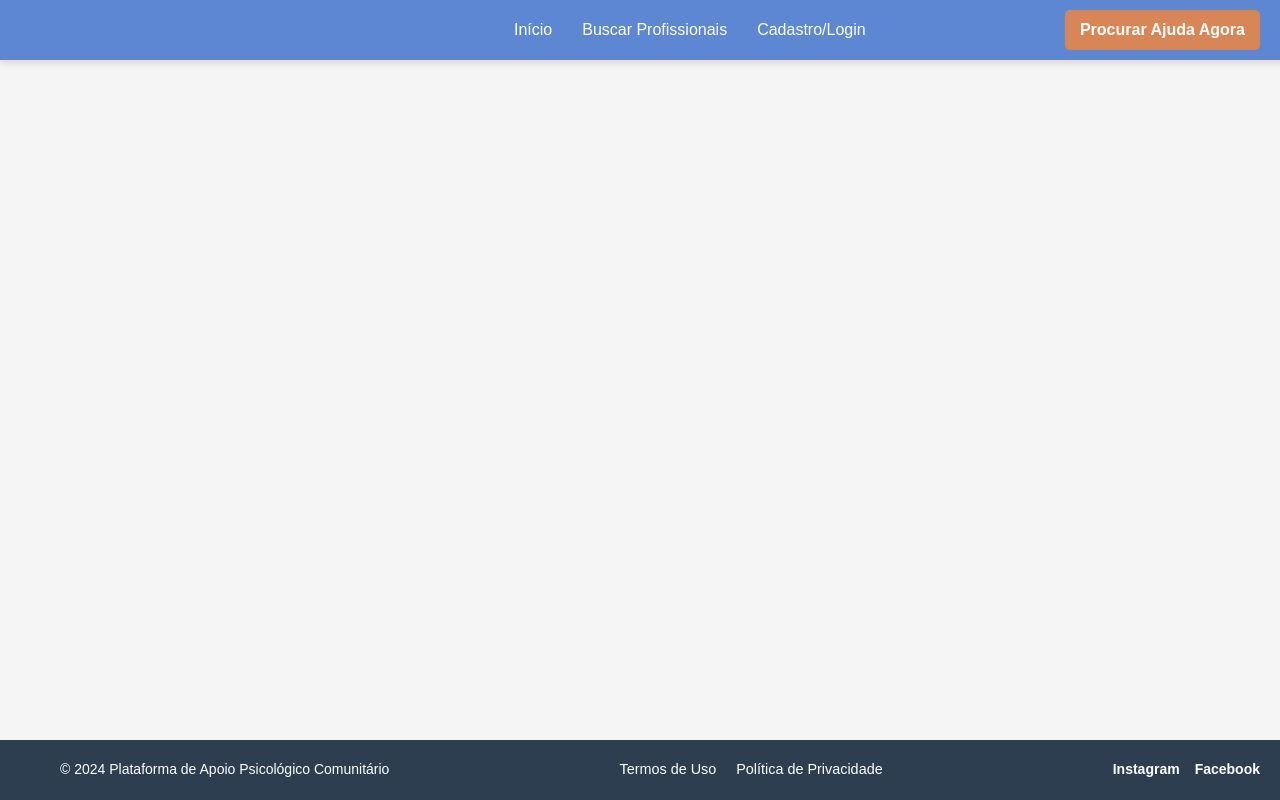
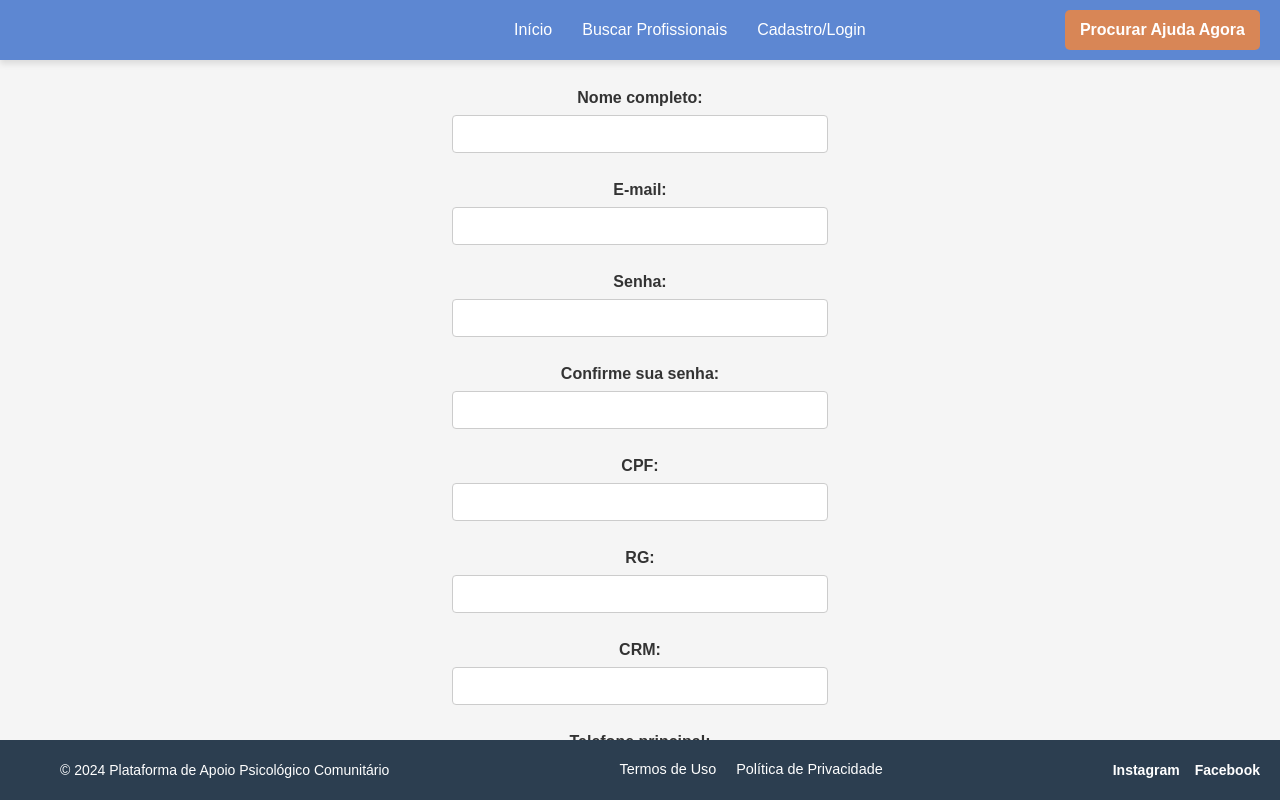
Before and after one commit to gusmrtns/plataforma-de-apoio-psicologico-comunitario, a React (Vite) app in the folder plataforma-apoio/: page /cadastroProfissional in a window 1280 px wide. Built offline with nearby package versions, Linux system fonts and the light colour scheme.

Commit message:
feat: Pagina de cadastro Profissional

```diff
--- a/plataforma-apoio/src/App.jsx
+++ b/plataforma-apoio/src/App.jsx
@@ -4,8 +4,10 @@ import { BrowserRouter as Router, Routes, Route } from "react-router-dom";
 import Home from "./pages/Home";
 import Login from "./pages/Login";
 import Cadastro from "./pages/Cadastro";
+import CadastroProfissional from './pages/cadastroProfissional';
 import Footer from "./components/Footer";
 import Navbar from "./components/Navbar";
+
 
 function App() {
   return (
@@ -15,6 +17,7 @@ function App() {
         <Route path="/" element={<Home />} />
         <Route path="/login" element={<Login />} />
         <Route path="/cadastro" element={<Cadastro />} />
+        <Route path="/cadastroProfissional" element={<CadastroProfissional />} />
       </Routes>
       <Footer />
     </Router>
--- /dev/null
+++ b/plataforma-apoio/src/pages/cadastroProfissional.jsx
@@ -0,0 +1,167 @@
+import React, { useState } from "react";
+import "../styles/cadastroProfissional.css";
+
+const CadastroProfissional = () => {
+  const [formData, setFormData] = useState({
+    nome: "",
+    email: "",
+    senha: "",
+    confirmarSenha: "",
+    cpf: "",
+    rg: "",
+    crm: "",
+    telefonePrincipal: "",
+    telefoneSecundario: "",
+    dataNascimento: "",
+    genero: "",
+    nacionalidade: "",
+    abordagem: "",
+    modalidade: "",
+    idiomas: "",
+    formacao: "",
+    especialidade: "",
+    faixaEtaria: "",
+    areaAtuacao: "",
+    tempoAtuacao: "",
+    experiencia: ""
+  });
+
+  const handleChange = (e) => {
+    setFormData({ ...formData, [e.target.name]: e.target.value });
+  };
+
+  const handleSubmit = (e) => {
+    e.preventDefault();
+    console.log("Dados enviados:", formData);
+  };
+
+  return (
+    <div className="container">
+      <h2>Cadastro Profissional</h2>
+      <form onSubmit={handleSubmit}>
+        <label>Nome completo:</label>
+        <input type="text" name="nome" onChange={handleChange} required />
+
+        <label>E-mail:</label>
+        <input type="email" name="email" onChange={handleChange} required />
+
+        <label>Senha:</label>
+        <input type="password" name="senha" onChange={handleChange} required />
+
+        <label>Confirme sua senha:</label>
+        <input type="password" name="confirmarSenha" onChange={handleChange} required />
+
+        <label>CPF:</label>
+        <input type="text" name="cpf" onChange={handleChange} required />
+
+        <label>RG:</label>
+        <input type="text" name="rg" onChange={handleChange} required />
+
+        <label>CRM:</label>
+        <input type="text" name="crm" onChange={handleChange} />
+
+        <label>Telefone principal:</label>
+        <input type="text" name="telefonePrincipal" onChange={handleChange} required />
+
+        <label>Telefone secundário (opcional):</label>
+        <input type="text" name="telefoneSecundario" onChange={handleChange} />
+
+        <label>Data de nascimento:</label>
+        <input type="date" name="dataNascimento" onChange={handleChange} required />
+
+        <label>Gênero:</label>
+        <select name="genero" onChange={handleChange} required>
+          <option value="">Selecione</option>
+          <option value="Masculino">Masculino</option>
+          <option value="Feminino">Feminino</option>
+          <option value="Outro">Outro</option>
+        </select>
+
+        <label>Nacionalidade:</label>
+        <input type="text" name="nacionalidade" onChange={handleChange} required />
+
+        <h3>Dados Profissionais</h3>
+
+<label>Abordagem terapêutica:</label>
+<select name="abordagem" onChange={handleChange} required>
+  <option value="">Selecione</option>
+  <option value="Psicanálise">Psicanálise</option>
+  <option value="Terapia Cognitivo-Comportamental">Terapia Cognitivo-Comportamental</option>
+  <option value="Gestalt-terapia">Gestalt-terapia</option>
+  <option value="Análise do Comportamento">Análise do Comportamento</option>
+  <option value="Outra">Outra</option>
+</select>
+
+<label>Modalidades de atendimento:</label>
+<select name="modalidade" onChange={handleChange} required>
+  <option value="">Selecione</option>
+  <option value="Online">Online</option>
+  <option value="Presencial">Presencial</option>
+  <option value="Ambas">Ambas</option>
+</select>
+
+<label>Idiomas:</label>
+<select name="idiomas" onChange={handleChange} required>
+  <option value="">Selecione</option>
+  <option value="Português">Português</option>
+  <option value="Inglês">Inglês</option>
+  <option value="Espanhol">Espanhol</option>
+  <option value="Francês">Francês</option>
+  <option value="Outro">Outro</option>
+</select>
+
+<label>Formação:</label>
+<select name="formacao" onChange={handleChange} required>
+  <option value="">Selecione</option>
+  <option value="Psicologia">Psicologia</option>
+  <option value="Psiquiatria">Psiquiatria</option>
+  <option value="Terapia Ocupacional">Terapia Ocupacional</option>
+  <option value="Outro">Outro</option>
+</select>
+
+<label>Especialidade:</label>
+<select name="especialidade" onChange={handleChange} required>
+  <option value="">Selecione</option>
+  <option value="Ansiedade e Depressão">Ansiedade e Depressão</option>
+  <option value="Terapia de Casal">Terapia de Casal</option>
+  <option value="Psicologia Infantil">Psicologia Infantil</option>
+  <option value="Dependência Química">Dependência Química</option>
+  <option value="Outra">Outra</option>
+</select>
+
+<label>Faixa etária atendida:</label>
+<select name="faixaEtaria" onChange={handleChange} required>
+  <option value="">Selecione</option>
+  <option value="Infantil">Infantil</option>
+  <option value="Adolescente">Adolescente</option>
+  <option value="Adulto">Adulto</option>
+  <option value="Idoso">Idoso</option>
+  <option value="Todas as idades">Todas as idades</option>
+</select>
+
+<label>Área de atuação:</label>
+<select name="areaAtuacao" onChange={handleChange} required>
+  <option value="">Selecione</option>
+  <option value="Clínica">Clínica</option>
+  <option value="Hospitalar">Hospitalar</option>
+  <option value="Escolar">Escolar</option>
+  <option value="Organizacional">Organizacional</option>
+  <option value="Social">Social</option>
+  <option value="Outra">Outra</option>
+</select>
+
+<label>Tempo de atuação:</label>
+<input type="number" name="tempoAtuacao" onChange={handleChange} required min="0" placeholder="Anos de experiência" />
+
+<label>Experiência profissional:</label>
+<textarea name="experiencia" onChange={handleChange} required placeholder="Descreva sua experiência"></textarea>
+
+<button type="submit">Finalizar Cadastro</button>
+
+      </form>
+    </div>
+  );
+};
+
+
+export default CadastroProfissional;
--- /dev/null
+++ b/plataforma-apoio/src/styles/cadastroProfissional.css
@@ -0,0 +1,62 @@
+
+.container {
+  max-width: 100vh;
+  max-height:100vh;
+  padding: 20px;
+  font-family: Arial, sans-serif;
+}
+
+h2 {
+  text-align: center;
+  color: #333;
+  margin-bottom: 30px;
+}
+
+h3 {
+  color: #333;
+  margin-top: 20px;
+  margin-bottom: 10px;
+}
+
+label {
+  font-weight: bold;
+  color: #333;
+  display: block;
+  margin: 10px 0 5px;
+}
+
+input,
+select,
+textarea {
+  width: 100%;
+  padding: 10px;
+  margin-bottom: 15px;
+  border: 1px solid #ccc;
+  border-radius: 4px;
+  font-size: 14px;
+  box-sizing: border-box; /* Garante que padding não ultrapasse a largura definida */
+}
+
+input[type="date"] {
+  padding: 10px 8px;
+}
+
+button {
+  background-color: #4CAF50;
+  color: white;
+  padding: 12px 20px;
+  border: none;
+  border-radius: 4px;
+  cursor: pointer;
+  font-size: 16px;
+  width: 100%;
+}
+
+button:hover {
+  background-color: #45a049;
+}
+
+textarea {
+  height: 150px;
+  resize: vertical;
+}
```
